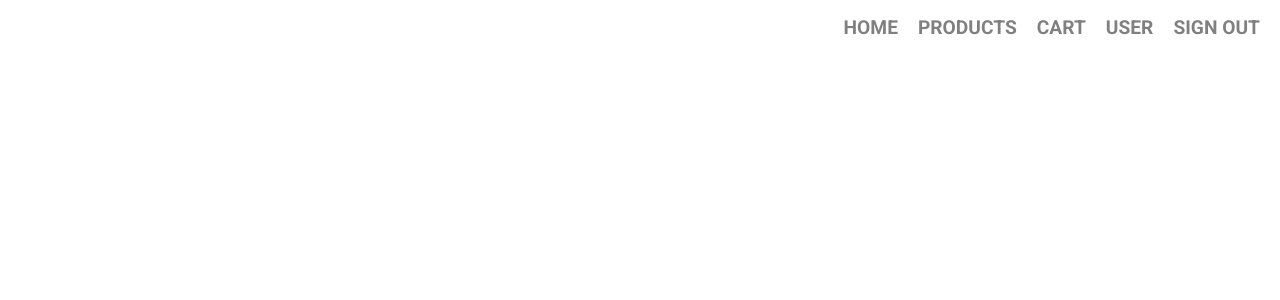
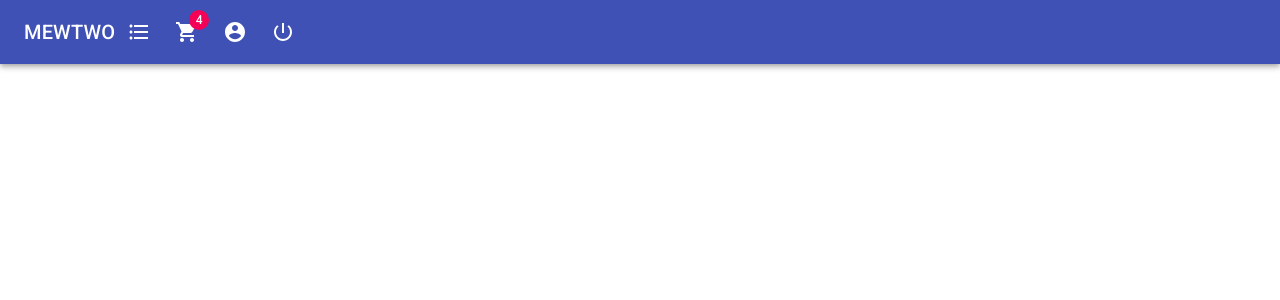
Before and after one commit to dsirola1/mewtwo-store, a React (Create React App) app: page /checkout in a window 1280 px wide. Shown: the top 300 px of the page. Built offline with nearby package versions, Linux system fonts and the light colour scheme.

Commit message:
add style to MainNav

```diff
--- a/src/components/MainNav/MainNav.css
+++ /dev/null
@@ -1,25 +0,0 @@
-ul {
-	display: flex;
-	justify-content: flex-end;
-}
-
-li {
-	margin-right: 20px;
-	list-style: none;
-}
-
-a {
-	text-decoration: none;
-	font-size: larger;
-	font-weight: bold;
-	color: grey;
-}
-
-a:hover {
-	background-color: wheat;
-}
-
-.active {
-	color: teal;
-	text-decoration: underline;
-}
--- a/src/components/MainNav/MainNav.jsx
+++ b/src/components/MainNav/MainNav.jsx
@@ -1,40 +1,54 @@
 import React from 'react';
-import { NavLink } from 'react-router-dom';
-import './MainNav.css';
+import { Link } from 'react-router-dom';
 import Signout from '../MainNav/Signout';
+import AppBar from '@material-ui/core/AppBar';
+import Box from '@material-ui/core/Box';
+import Toolbar from '@material-ui/core/Toolbar';
+import IconButton from '@material-ui/core/IconButton';
+import Typography from '@material-ui/core/Typography';
+import FormatListBulletedIcon from '@material-ui/icons/FormatListBulleted';
+import Badge from '@material-ui/core/Badge';
+import ShoppingCartIcon from '@material-ui/icons/ShoppingCart';
+import AccountCircle from '@material-ui/icons/AccountCircle';
 
 export default function MainNav() {
   return (
-    <div>
-      <nav>
-        <ul>
-          <li>
-            <NavLink to="/signin" activeClassName="active">
-              HOME
-            </NavLink>
-          </li>
-          <li>
-            <NavLink exact to="/" activeClassName="active">
-              PRODUCTS
-            </NavLink>
-          </li>
-          <li>
-            <NavLink to="/detail/:id" activeClassName="active">
-              CART
-            </NavLink>
-          </li>
-          <li>
-            <NavLink exact to="/signup" activeClassName="active">
-              USER
-            </NavLink>
-          </li>
-          <li>
-            <NavLink exact to="/signin" activeClassName="active">
+    <Box>
+      <AppBar position="static">
+        <Toolbar>
+          <Link exact to="/">
+            <Typography variant="h6" noWrap component="div">
+              MEWTWO
+            </Typography>
+          </Link>
+
+          <Box>
+            <Link exact to="/">
+              <IconButton color="inherit">
+                <FormatListBulletedIcon />
+              </IconButton>
+            </Link>
+
+            <Link to="/checkout">
+              <IconButton color="inherit">
+                <Badge badgeContent={4} color="secondary">
+                  <ShoppingCartIcon />
+                </Badge>
+              </IconButton>
+            </Link>
+
+            <Link exact to="/account">
+              <IconButton color="inherit">
+                <AccountCircle />
+              </IconButton>
+            </Link>
+
+            <Link exact to="/signout">
               <Signout />
-            </NavLink>
-          </li>
-        </ul>
-      </nav>
-    </div>
+            </Link>
+          </Box>
+        </Toolbar>
+      </AppBar>
+    </Box>
   );
 }
--- a/src/components/MainNav/Signout.jsx
+++ b/src/components/MainNav/Signout.jsx
@@ -2,6 +2,8 @@ import React from 'react';
 import { useHistory } from 'react-router-dom';
 import { useAuth } from '../../routes/useAuth';
 import axios from 'axios';
+import IconButton from '@material-ui/core/IconButton';
+import PowerSettingsNewIcon from '@material-ui/icons/PowerSettingsNew';
 
 const SignoutButton = () => {
   const auth = useAuth();
@@ -24,7 +26,13 @@ const SignoutButton = () => {
     }
   };
 
-  return <div onClick={handleClick}>SIGN OUT</div>;
+  return (
+    <span onClick={handleClick}>
+      <IconButton color="inherit">
+        <PowerSettingsNewIcon />
+      </IconButton>
+    </span>
+  );
 };
 
 export default SignoutButton;
```
